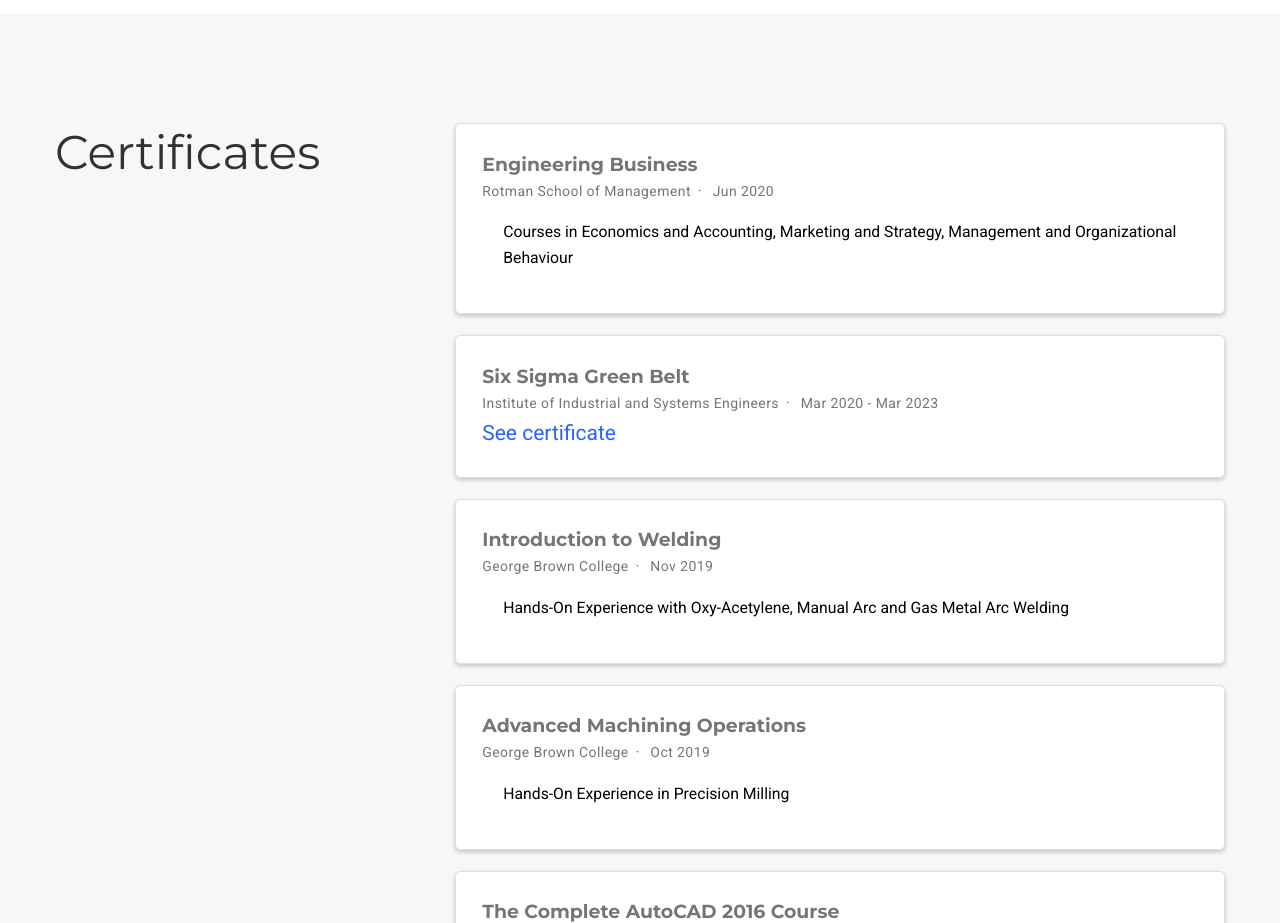
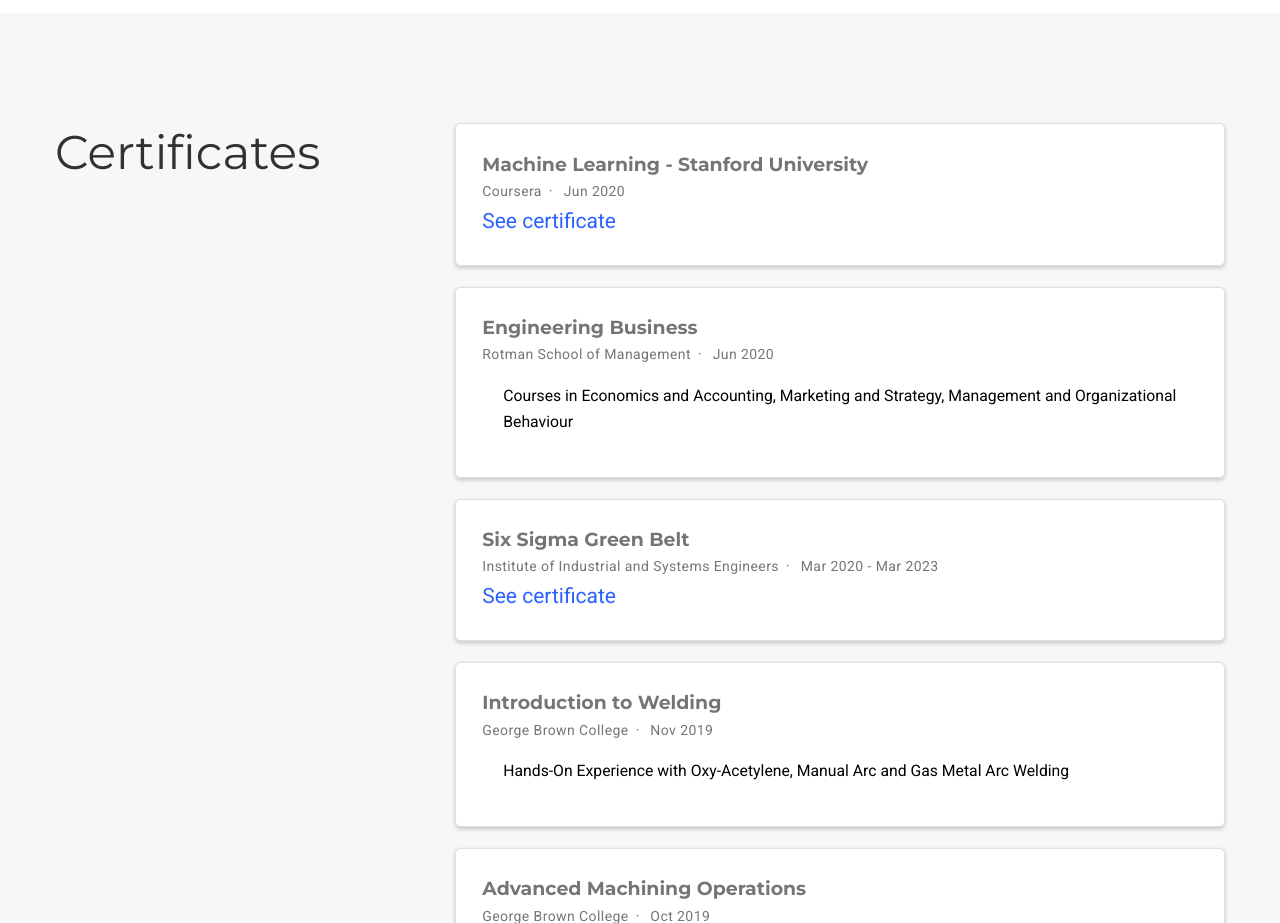
Before and after one commit to SeifH/seifh.github.io, a plain HTML site: page index.html in a window 1280 px wide. Shown: the part 4240-5163 px from the top of the page. Drawn offline with nearby package versions, Linux system fonts and the light colour scheme; some packages are replaced by stand-ins of ours; some icons are missing.

Commit message:
Added ML Certification

```diff
--- a/index.html
+++ b/index.html
@@ -66,9 +66,6 @@
     <meta property="og:description" content>
     <meta property="og:locale" content="en-us">
     <script type=application/ld+json>{"@context":"https://schema.org","@type":"WebSite","potentialAction":{"@type":"SearchAction","target":"https://www.seifhassan.com?q={search_term_string}","query-input":"required name=search_term_string"},"url":"https://www.seifhassan.com"}</script>
-
-
-
     <title>Seif Hassan</title>
 </head>
 
@@ -490,6 +487,14 @@
                     <h1>Certificates</h1>
                 </div>
                 <div class="col-12 col-lg-8">
+                    <div class="card experience course">
+                        <div class="card-body">
+                            <h4 class="card-title exp-title text-muted my-0">Machine Learning - Stanford University</h4>
+                            <div class="card-subtitle my-0 article-metadata"><a href="https://www.coursera.org" target="_blank" rel="noopener">Coursera</a><span class="middot-divider"></span> Jun 2020
+                            </div>
+                            <a class="card-link" href="certificates/Coursera-Machine%20Learning.pdf" target="_blank" rel="noopener">See certificate</a>
+                        </div>
+                    </div>
                     <div class="card experience course">
                         <div class="card-body">
                             <h4 class="card-title exp-title text-muted my-0">Engineering Business</h4>
```
Also changed, not shown: 1 other file.
